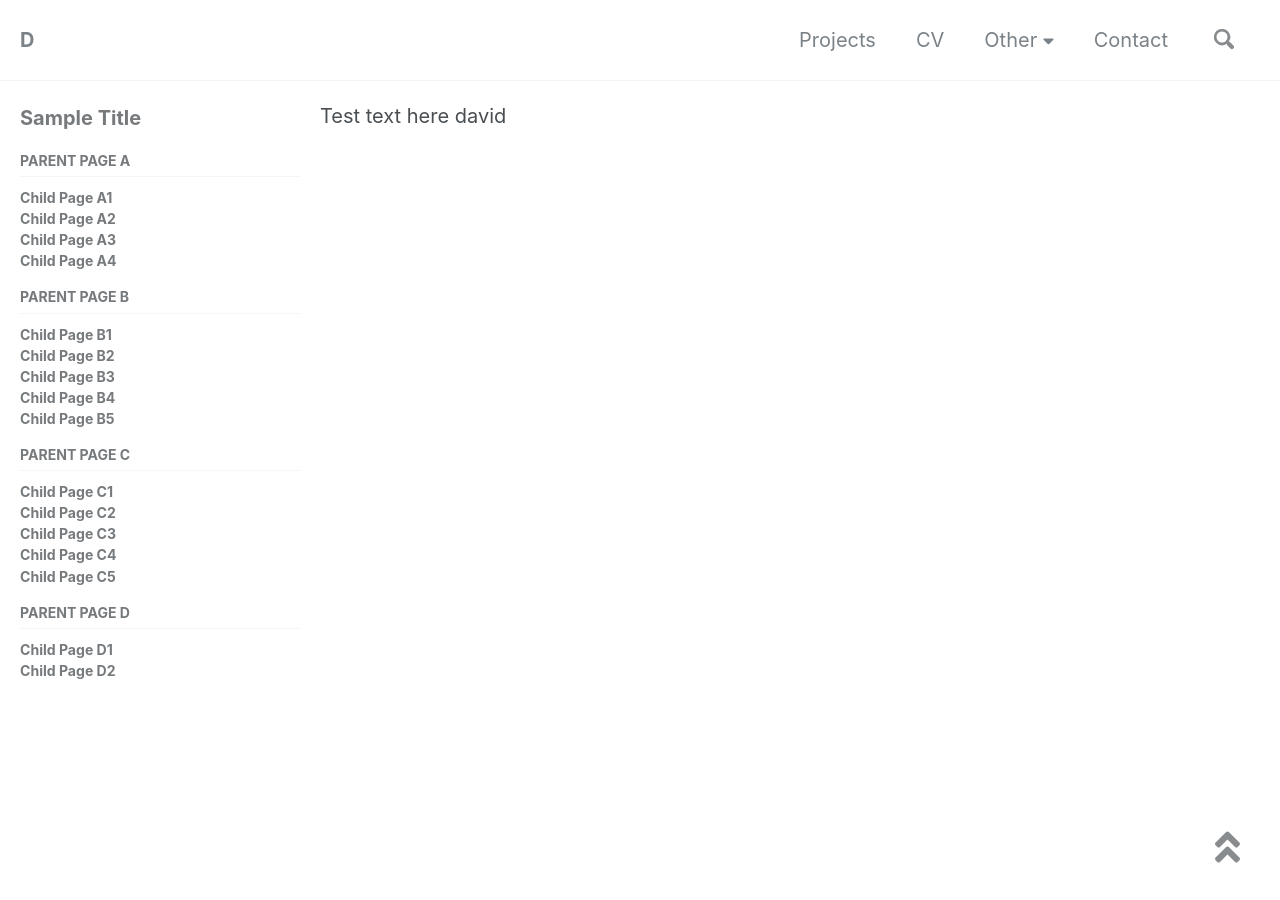
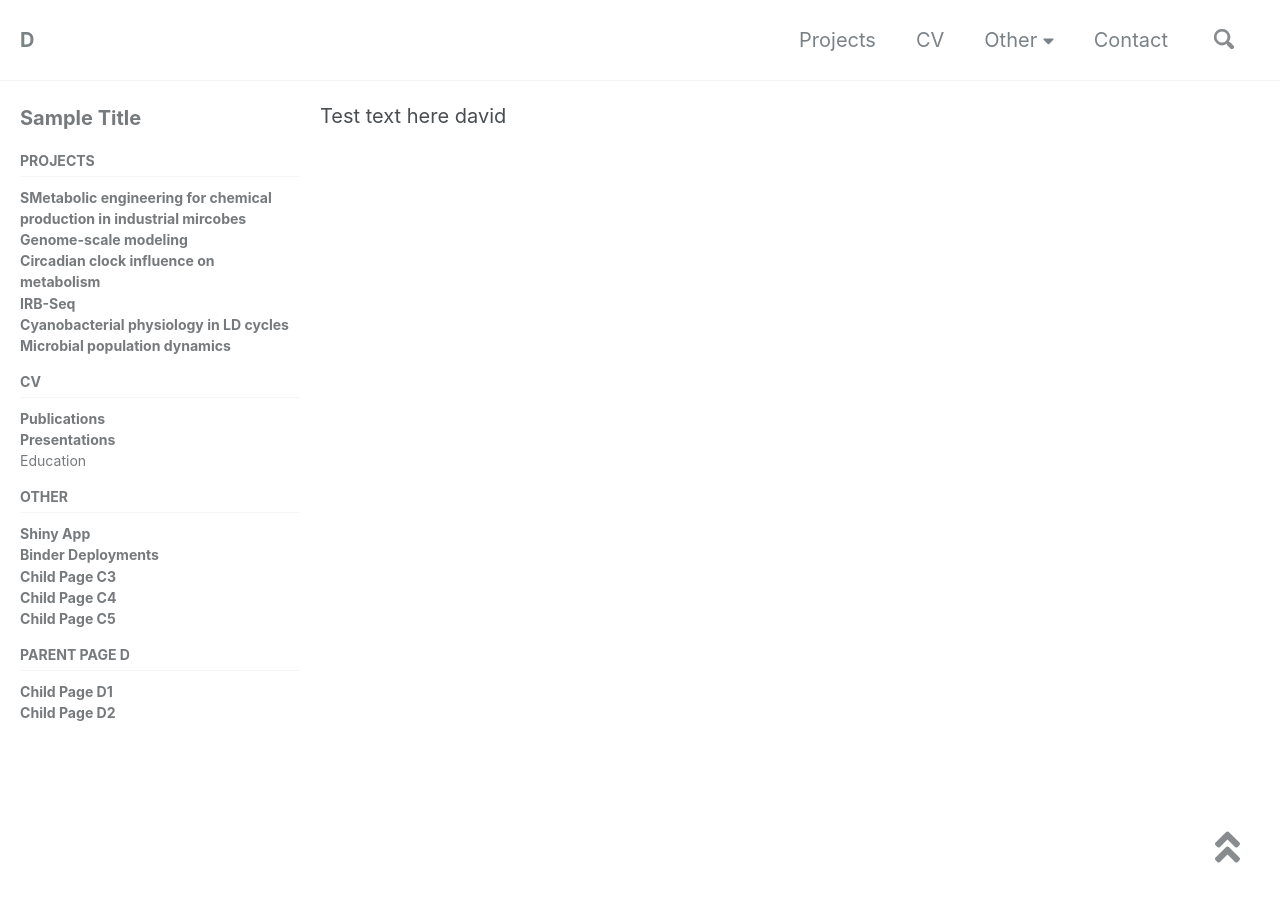
Before and after one commit to dwelkie/dwelkie.github.io, a Jekyll site: the page built from _pages/home.md, in a window 1280 px wide and 900 px high. Built offline with Jekyll 4.4.1, drawn with Linux system fonts in a browser that asks for light colours; nearby versions of some CDN libraries.

Commit message:
Update navigation.yml

```diff
--- a/_data/navigation.yml
+++ b/_data/navigation.yml
@@ -21,33 +21,32 @@ main:
 
 # sidebar navigation list sample
 sidebar-sample:
-  - title: "Parent Page A"
+  - title: "Projects"
     children:
-      - title: "Child Page A1"
+      - title: "SMetabolic engineering for chemical production in industrial mircobes"
         url: /
-      - title: "Child Page A2"
+      - title: "Genome-scale modeling"
         url: /
-      - title: "Child Page A3"
+      - title: "Circadian clock influence on metabolism"
         url: /
-      - title: "Child Page A4"
+      - title: "IRB-Seq"
         url: /
-  - title: "Parent Page B"
+      - title: "Cyanobacterial physiology in LD cycles"
+        url: /
+      - title: "Microbial population dynamics"
+        url: /
+  - title: "CV"
     children:
-      - title: "Child Page B1"
+      - title: "Publications"
         url: /
-      - title: "Child Page B2"
+      - title: "Presentations"
         url: /
-      - title: "Child Page B3"
+      - title: "Education"
+  - title: "Other"
+    children:
+      - title: "Shiny App"
         url: /
-      - title: "Child Page B4"
-        url: /
-      - title: "Child Page B5"
-        url: /
-  - title: "Parent Page C"
-    children:
-      - title: "Child Page C1"
-        url: /
-      - title: "Child Page C2"
+      - title: "Binder Deployments"
         url: /
       - title: "Child Page C3"
         url: /
```
